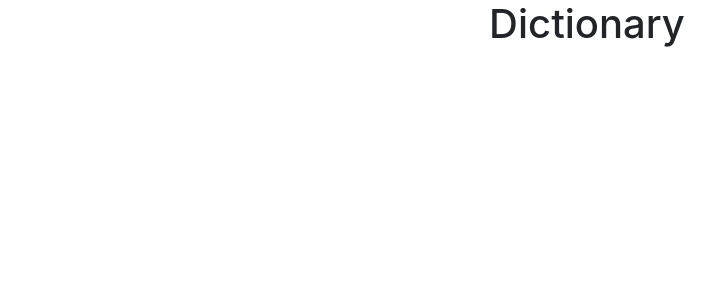
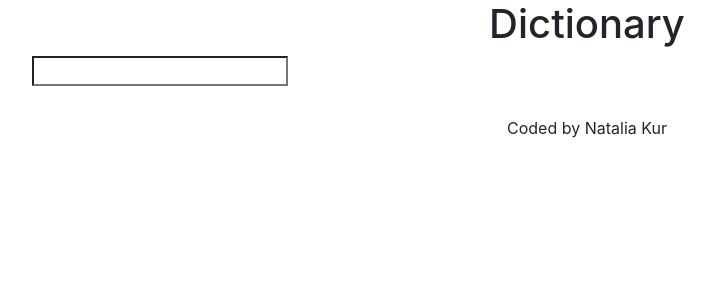
Before and after one commit to Katalia91/dictionary-react-project, a React (Create React App) app: page / in a window 1280 px wide. Shown: the top 300 px of the page, without its empty margins (53-767 px from the left). Built offline with nearby package versions, Linux system fonts and the light colour scheme.

Commit message:
Added the search engine

```diff
--- a/src/App.css
+++ b/src/App.css
@@ -1,3 +1,8 @@
 .App h1 {
   text-align: center;
 }
+
+.App footer {
+  text-align: center;
+  margin: 30px 0;
+}
--- a/src/App.js
+++ b/src/App.js
@@ -1,9 +1,17 @@
 import "./App.css";
+import Dictionary from "./Dictionary";
 
 export default function App() {
   return (
     <div className="App">
-      <h1>Dictionary</h1>
+      <div className="container">
+        <h1>Dictionary</h1>
+
+        <main>
+          <Dictionary />
+        </main>
+        <footer className="text-center">Coded by Natalia Kur</footer>
+      </div>
     </div>
   );
 }
--- /dev/null
+++ b/src/Dictionary.css
@@ -0,0 +1,2 @@
+.Dictionary {
+}
--- /dev/null
+++ b/src/Dictionary.js
@@ -0,0 +1,21 @@
+import React, { useState } from "react";
+import "./Dictionary.css";
+
+export default function Dictionary() {
+  let [keyword, setKeyword] = useState("");
+  function search(event) {
+    event.preventDefault();
+    alert(`Searching for ${keyword}`);
+  }
+
+  function handleKeywordChange(event) {
+    setKeyword(event.target.value);
+  }
+  return (
+    <div className="Dictionary">
+      <form onSubmit={search}>
+        <input type="search" onChange={handleKeywordChange} />
+      </form>
+    </div>
+  );
+}
```
